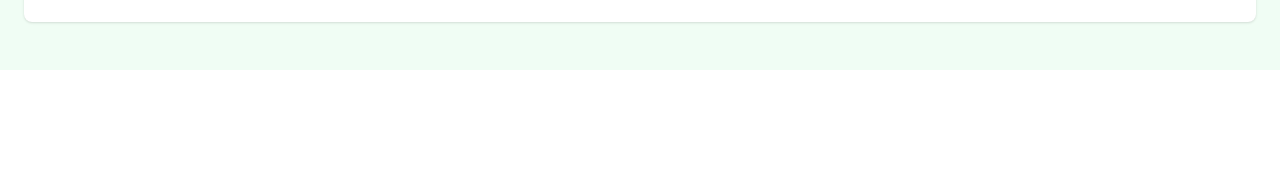
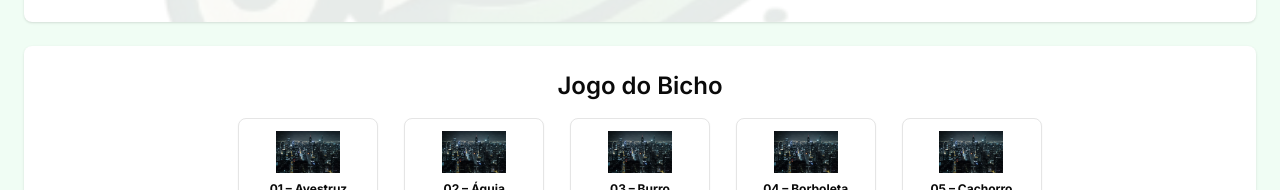
Before and after one commit to TheusChagas/Rifa-Solidaria, a Next.js app: page /compra/1 in a window 1280 px wide. Shown: the part 762-952 px from the top of the page. Before the commit the page ends 832 px from the top, so only its background shows below. Built offline with nearby package versions, Linux system fonts and the light colour scheme.

Commit message:
Pagina PaginaFazendinha

```diff
--- a/components/PaginaFazendinha.tsx
+++ b/components/PaginaFazendinha.tsx
@@ -2,7 +2,8 @@
 
 import Image from "next/image";
 import logo from "@/assets/Logo.png";
-import { Rifa } from "@/types";
+import { Rifa, jogoDoBicho } from "@/types";
+import { Card, CardContent } from "@/components/ui/card";
 
 export default function PaginaFazendinha({ config }: { config: Rifa }) {
     const {
@@ -11,23 +12,33 @@ export default function PaginaFazendinha({ config }: { config: Rifa }) {
         progresso,
         metodoPagamento,
         disponivel,
-        totalNumbers,
         preco,
+        saleMode,
+        premios,
         premio,
-        saleMode,
-        numerosVendidos,
         dataSorteio,
         canalTransmissao,
         contatos,
         imagensPremioPrincipal,
-        premios
     } = config;
 
     return (
         <div className="min-h-screen bg-green-50 p-6">
-            <div className="bg-white p-6 rounded-lg shadow mb-6 text-center">
+            {/* Header da rifa */}
+            <div className="relative bg-white p-6 rounded-lg shadow mb-6 text-center overflow-hidden">
+                {/* BG image */}
+                <div className="absolute inset-0 z-0">
+                    <Image
+                        src={logo}
+                        alt="BG"
+                        fill
+                        style={{ objectFit: "cover", opacity: 0.10 }}
+                        className="pointer-events-none select-none"
+                        priority
+                    />
+                </div>
+                <div className="relative z-10">
                     <h1 className="text-3xl font-bold">{titulo}</h1>
-                {/* Imagens do prêmio principal */}
                     {imagensPremioPrincipal && imagensPremioPrincipal.length > 0 ? (
                         <div className="flex flex-wrap justify-center gap-4 mt-4">
                             {imagensPremioPrincipal.map((img, idx) => (
@@ -66,20 +77,19 @@ export default function PaginaFazendinha({ config }: { config: Rifa }) {
                     <div className="mt-2 text-gray-700">
                         <strong>Valor:</strong> R$ {preco?.toFixed(2)} {saleMode}
                     </div>
-                {/* Prêmios adicionais com imagens */}
                     {premios && premios.length > 0 && (
                         <div className="mt-4">
                             <strong>Prêmios adicionais:</strong>
                             <ul className="mt-2 flex flex-col items-center gap-4">
-                            {premios.map((premio, idx) => (
-                                <li key={idx} className="flex items-center gap-2">
-                                    {premio.imagens && premio.imagens.length > 0 && (
+                                {premios.map((p, i) => (
+                                    <li key={i} className="flex items-center gap-2">
+                                        {(p.imagens ?? []).length > 0 && (
                                             <div className="flex gap-2">
-                                            {premio.imagens.map((img, imgIdx) => (
+                                                {(p.imagens ?? []).map((img, j) => (
                                                     <img
-                                                    key={imgIdx}
+                                                        key={j}
                                                         src={img}
-                                                    alt={`Imagem prêmio adicional ${idx + 1} - ${imgIdx + 1}`}
+                                                        alt={`Prêmio adicional ${i + 1}`}
                                                         width={60}
                                                         height={60}
                                                         className="object-contain rounded"
@@ -87,7 +97,7 @@ export default function PaginaFazendinha({ config }: { config: Rifa }) {
                                                 ))}
                                             </div>
                                         )}
-                                    <span>{premio.nome}</span>
+                                        <span>{p.nome}</span>
                                     </li>
                                 ))}
                             </ul>
@@ -129,5 +139,40 @@ export default function PaginaFazendinha({ config }: { config: Rifa }) {
                     </div>
                 </div>
             </div>
+
+            {/* Nova seção: Tabela do Jogo do Bicho */}
+            <div className="bg-white p-6 rounded-lg shadow flex flex-col items-center">
+                <h2 className="text-2xl font-semibold mb-4 text-center">Jogo do Bicho</h2>
+                <div className="w-[70%] grid grid-cols-2 sm:grid-cols-5 gap-x-[0px] gap-y-2 justify-items-center mx-auto">
+                    {jogoDoBicho.map((animal) => (
+                        <Card
+                            key={animal.id}
+                            className="text-center w-[100px] sm:w-[140px] p-1 sm:p-2 flex flex-col items-center justify-center"
+                        >
+                            <CardContent className="flex flex-col items-center p-0">
+                                <div className="mt-1 mb-1 mx-auto">
+                                    {/* Use <img> para evitar problemas de AVIF */}
+                                    <img
+                                        src={typeof animal.icone === "string" ? animal.icone : (animal.icone as { src: string }).src ?? ""}
+                                        alt={animal.nome}
+                                        width={64}
+                                        height={64}
+                                        className="object-contain"
+                                        loading="lazy"
+                                        style={{ maxWidth: 64, maxHeight: 64 }}
+                                    />
+                                </div>
+                                <p className="font-bold mt-1 text-xs">
+                                    {String(animal.id).padStart(2, "0")} – {animal.nome}
+                                </p>
+                                <p className="text-xs text-gray-600">
+                                    {animal.numeros.join(", ")}
+                                </p>
+                            </CardContent>
+                        </Card>
+                    ))}
+                </div>
+            </div>
+        </div>
     );
 }
--- a/types.ts
+++ b/types.ts
@@ -32,3 +32,38 @@ export interface Rifa {
     }[];
     fazendinha?: boolean; // novo campo
 }
+
+export interface Animal {
+    id: number;
+    nome: string;
+    numeros: number[];
+    icone: string;
+}
+
+export const jogoDoBicho: Animal[] = [
+    { id: 1, nome: "Avestruz", numeros: [1, 2, 3, 4], icone: require("@/assets/test.png").default },
+    { id: 2, nome: "Águia", numeros: [5, 6, 7, 8], icone: require("@/assets/test.png").default },
+    { id: 3, nome: "Burro", numeros: [9, 10, 11, 12], icone: require("@/assets/test.png").default },
+    { id: 4, nome: "Borboleta", numeros: [13, 14, 15, 16], icone: require("@/assets/test.png").default },
+    { id: 5, nome: "Cachorro", numeros: [17, 18, 19, 20], icone: require("@/assets/test.png").default },
+    { id: 6, nome: "Cabra", numeros: [21, 22, 23, 24], icone: require("@/assets/test.png").default },
+    { id: 7, nome: "Carneiro", numeros: [25, 26, 27, 28], icone: require("@/assets/test.png").default },
+    { id: 8, nome: "Camelo", numeros: [29, 30, 31, 32], icone: require("@/assets/test.png").default },
+    { id: 9, nome: "Cobra", numeros: [33, 34, 35, 36], icone: require("@/assets/test.png").default },
+    { id: 10, nome: "Coelho", numeros: [37, 38, 39, 40], icone: require("@/assets/test.png").default },
+    { id: 11, nome: "Cavalo", numeros: [41, 42, 43, 44], icone: require("@/assets/test.png").default },
+    { id: 12, nome: "Elefante", numeros: [45, 46, 47, 48], icone: require("@/assets/test.png").default },
+    { id: 13, nome: "Galo", numeros: [49, 50, 51, 52], icone: require("@/assets/test.png").default },
+    { id: 14, nome: "Gato", numeros: [53, 54, 55, 56], icone: require("@/assets/test.png").default },
+    { id: 15, nome: "Jacaré", numeros: [57, 58, 59, 60], icone: require("@/assets/test.png").default },
+    { id: 16, nome: "Leão", numeros: [61, 62, 63, 64], icone: require("@/assets/test.png").default },
+    { id: 17, nome: "Macaco", numeros: [65, 66, 67, 68], icone: require("@/assets/test.png").default },
+    { id: 18, nome: "Porco", numeros: [69, 70, 71, 72], icone: require("@/assets/test.png").default },
+    { id: 19, nome: "Pavão", numeros: [73, 74, 75, 76], icone: require("@/assets/test.png").default },
+    { id: 20, nome: "Peru", numeros: [77, 78, 79, 80], icone: require("@/assets/test.png").default },
+    { id: 21, nome: "Touro", numeros: [81, 82, 83, 84], icone: require("@/assets/test.png").default },
+    { id: 22, nome: "Tigre", numeros: [85, 86, 87, 88], icone: require("@/assets/test.png").default },
+    { id: 23, nome: "Urso", numeros: [89, 90, 91, 92], icone: require("@/assets/test.png").default },
+    { id: 24, nome: "Veado", numeros: [93, 94, 95, 96], icone: require("@/assets/test.png").default },
+    { id: 25, nome: "Vaca", numeros: [97, 98, 99, 0], icone: require("@/assets/test.png").default },
+];
```
Lines whose indentation alone changed are shown as unchanged.
